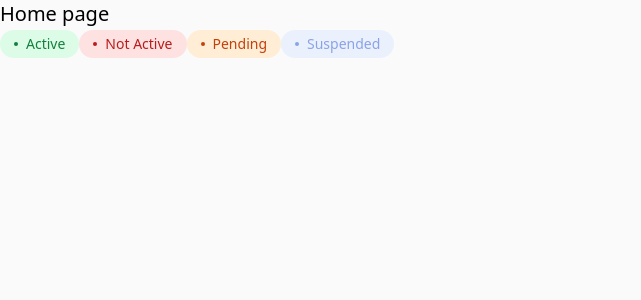
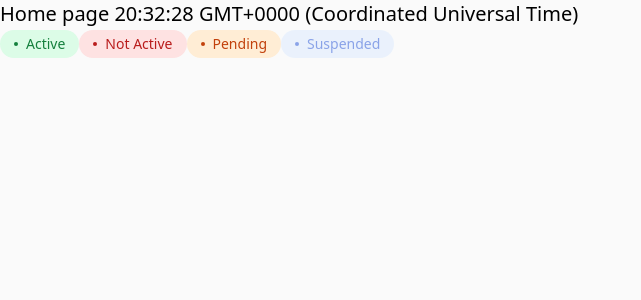
Before and after one commit to volodymyrshkimba/nextjs-ts-repo, a Next.js app: page / in a window 1280 px wide. Shown: the top 300 px of the page, without its empty margins (0-641 px from the left). Built offline with nearby package versions, Linux system fonts and the light colour scheme.

Commit message:
rendering

```diff
--- a/src/app/page.tsx
+++ b/src/app/page.tsx
@@ -1,9 +1,12 @@
+import { headers } from 'next/headers';
 import StatusLabel, { Status } from './components/status-label';
 
 export default function Home() {
+  console.log(headers());
+
   return (
     <main>
-      <h1 className="text-xl">Home page</h1>
+      <h1 className="text-xl">Home page {new Date().toTimeString()}</h1>
       <StatusLabel status={Status.Active}>Active</StatusLabel>
       <StatusLabel status={Status.NotActive}>Not Active</StatusLabel>
       <StatusLabel status={Status.Pending}>Pending</StatusLabel>
```
